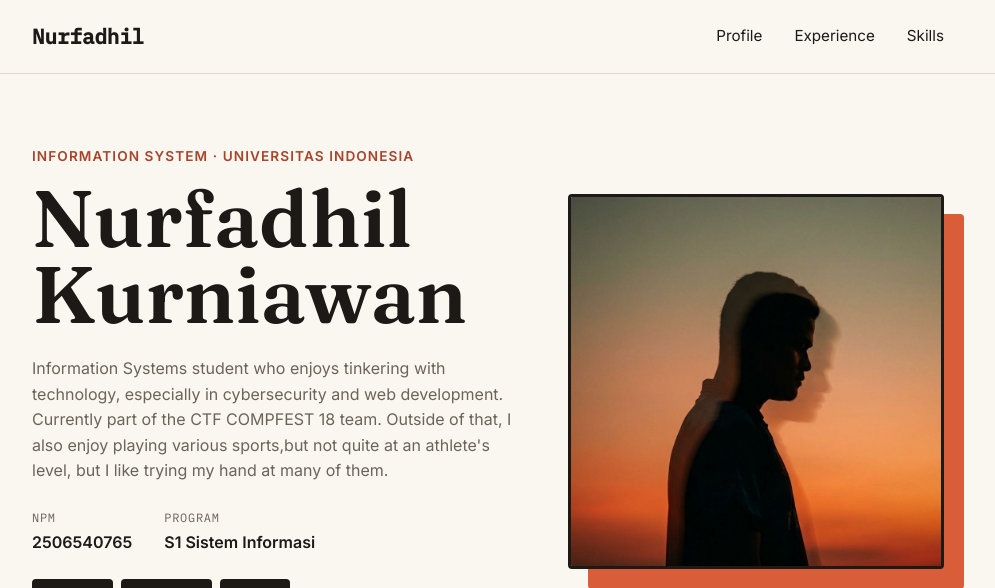
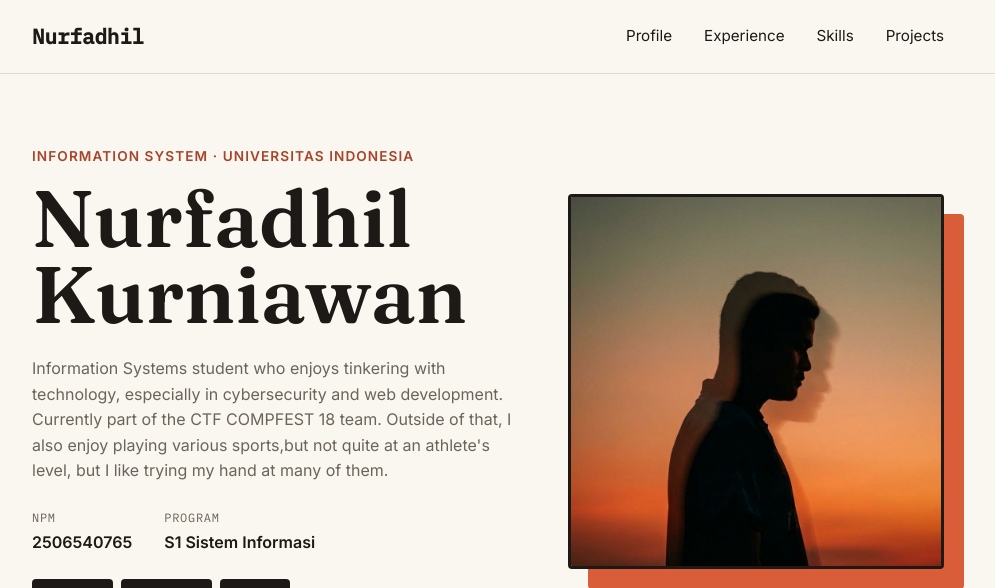
Before and after one commit to fadhilje/myportofolio, a Django app: page / in a window 1280 px wide. Shown: the top 588 px of the page, without its empty margins (152-1147 px from the left). Run offline with Django 5.2, Linux system fonts and the light colour scheme.

Commit message:
feat: Button Projects karena sebelumnya belum ada page Projects

```diff
--- a/templates/base.html
+++ b/templates/base.html
@@ -26,6 +26,7 @@
                 <a href="{% url 'main:show_main' %}">Profile</a>
                 <a href="{% url 'main:show_experience' %}">Experience</a>
                 <a href="{% url 'main:show_skills' %}">Skills</a>
+                <a href="{% url 'main:show_projects' %}">Projects</a>
             </nav>
         </div>
     </header>
```
